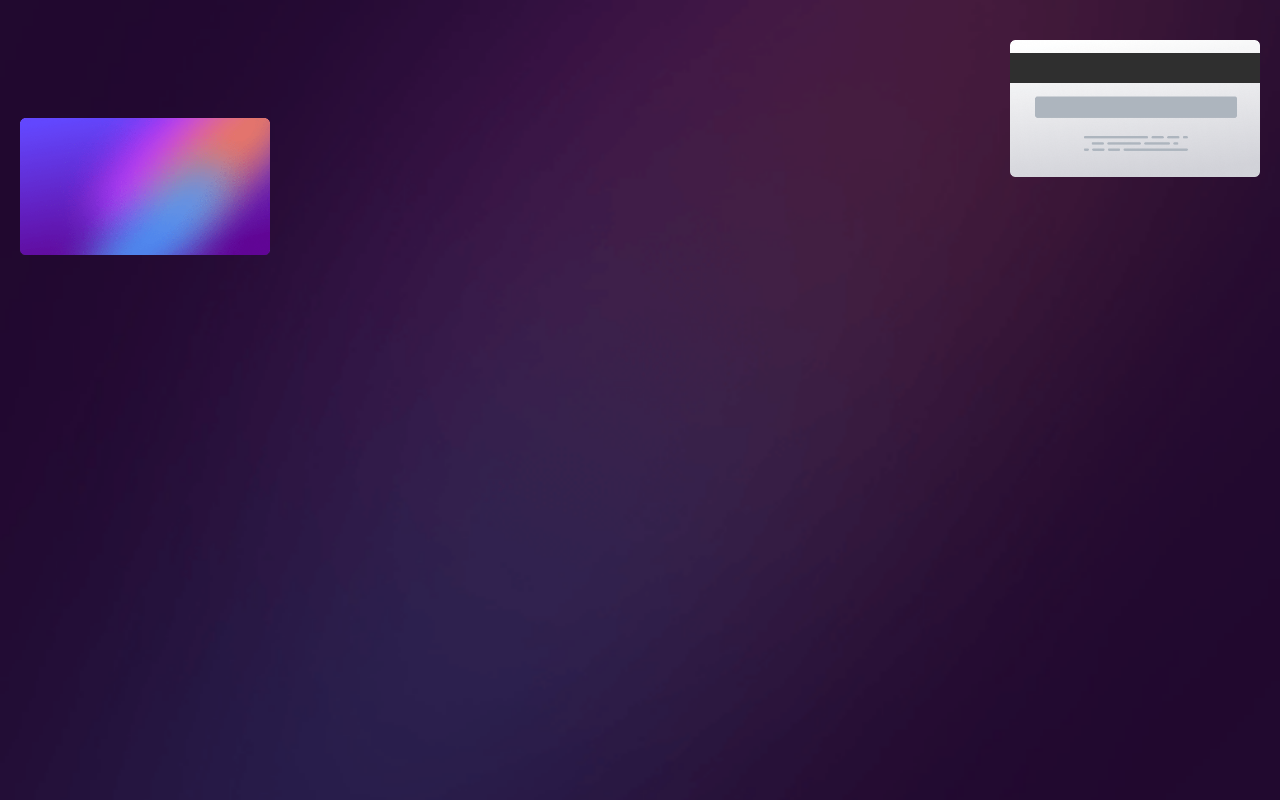
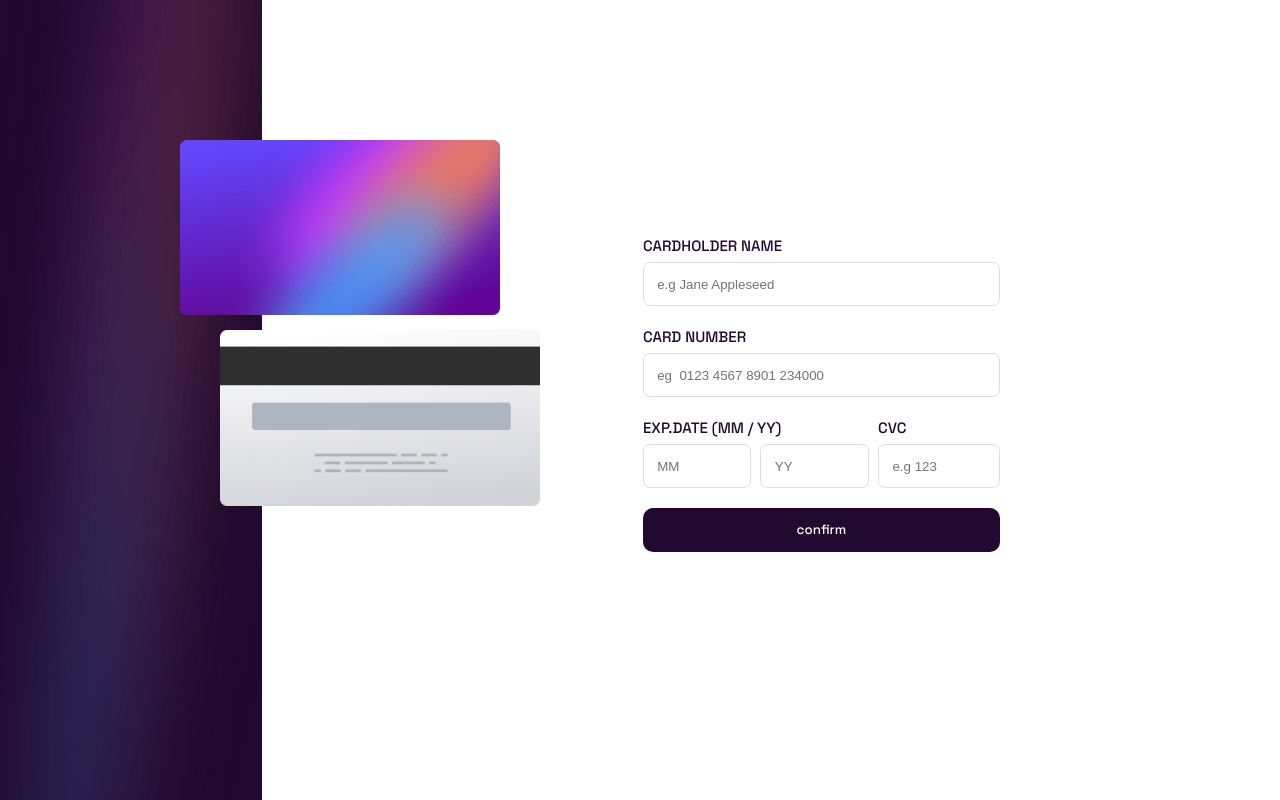
Before and after one commit to Missfara/card-checkout-page-, a React (Create React App) app: page / in a window 1280 px wide. Shown: the top 800 px of the page. Built offline with nearby package versions, Linux system fonts and the light colour scheme; a web font is replaced by a local one.

Commit message:
Added the desktop part

```diff
--- a/src/App.css
+++ b/src/App.css
@@ -11,7 +11,15 @@
   margin-top: 30em;
 } */
 
-
 * {
   box-sizing: border-box;
 }
+
+@media screen and (min-width: 367px) {
+  .App {
+    display: flex;
+  }
+  .image {
+    width: 50%;
+  }
+}
--- a/src/App.jsx
+++ b/src/App.jsx
@@ -1,4 +1,5 @@
 import React from "react";
+import "./App.css"
 
 // import Form from "./Form";
 // import Imageone from "./Image";
--- a/src/components/Form.jsx
+++ b/src/components/Form.jsx
@@ -3,10 +3,9 @@ import formcssmodule from "./Form.module.css";
 
 let Form = () => {
   return (
-    <div>
+    <div className={formcssmodule.formContainer}>
       <form className={formcssmodule.form}>
-        <label className={formcssmodule.label}>
-          Cardholder Name</label>
+        <label className={formcssmodule.label}>Cardholder Name</label>
 
         <input
           type="text"
@@ -15,9 +14,7 @@ let Form = () => {
           className={formcssmodule.firstinput}
         />
 
-
-        <label className={formcssmodule.label}>
-          Card Number </label >
+        <label className={formcssmodule.label}>Card Number </label>
         <input
           type="text"
           placeholder="eg  0123 4567 8901 234000"
@@ -25,12 +22,9 @@ let Form = () => {
           className={formcssmodule.firstinput}
         />
 
-
         <div className={formcssmodule.flex}>
           <div className={formcssmodule.date}>
-            <label className={formcssmodule.label}>
-              Exp.Date (mm / yy)
-            </label>
+            <label className={formcssmodule.label}>Exp.Date (mm / yy)</label>
             <div className={formcssmodule.dateInput}>
               <input
                 type="text"
@@ -56,7 +50,6 @@ let Form = () => {
               className={formcssmodule.cvc}
             />
           </div>
-
         </div>
 
         {/* <button className={formcssmodule.button}>
--- a/src/components/Form.module.css
+++ b/src/components/Form.module.css
@@ -1,7 +1,6 @@
 @import url("https://fonts.googleapis.com/css2?family=Heebo:wght@300;500;600;700;800&family=Inter:wght@400;500;600;700;800;900&family=Josefin+Sans:wght@400;600;700&family=League+Spartan:wght@600;700&family=Montserrat:ital,wght@0,100;0,200;0,400;0,500;0,600;1,100;1,200;1,400&family=Outfit&family=Playfair+Display:ital,wght@0,400;0,500;0,600;0,700;0,800;0,900;1,400;1,500;1,600;1,700;1,800;1,900&family=Poppins:wght@100;200;400;500;600&family=Ruda:wght@500&family=Space+Grotesk:wght@500;600;700&family=Ubuntu+Mono&display=swap");
 
-
-.form{
+.form {
   width: 100%;
   margin: auto;
   margin-top: 100px;
@@ -22,15 +21,13 @@
 
 .firstinput {
   width: 100%;
-  padding:  1em;
+  padding: 1em;
   border: 1px solid var(--light-grey-violet);
   margin-bottom: 1em;
   border-radius: 7px;
 }
 
-
-
-.flex{
+.flex {
   display: flex;
   justify-content: space-between;
   align-items: center;
@@ -40,11 +37,11 @@
   gap: 0.5em;
 }
 
-.date{
+.date {
   width: 65%;
 }
 
-.dateInput{
+.dateInput {
   display: flex;
   width: 100%;
   gap: 0.5em;
@@ -58,7 +55,6 @@
   border: 1px solid hsl(270, 3%, 87%);
 }
 
-
 .year {
   border-radius: 7px;
   border: 1px solid hsl(270, 3%, 87%);
@@ -66,7 +62,7 @@
   padding: 1em;
 }
 
-.cvv{
+.cvv {
   width: 35%;
 }
 
@@ -76,7 +72,6 @@
   border-radius: 7px;
   border: 1px solid hsl(270, 3%, 87%);
 }
-
 
 .button {
   margin: 13px;
@@ -90,6 +85,15 @@
   border-radius: 10px;
 }
 
-@media screen and (min-width: 376px ) {
+@media screen and (min-width: 376px) {
+  .formContainer {
+    display: flex;
+    height: 100vh;
+  }
 
+  .form {
+    width: 60%;
+    margin: auto;
+    margin-left: 0;
+  }
 }
--- a/src/components/Image.jsx
+++ b/src/components/Image.jsx
@@ -4,7 +4,6 @@ import Imagecssmodule from "./Image.module.css";
 let Image = () => {
   return (
     <div className={Imagecssmodule.outerdiv}>
-      <div>{/* <img src="bg-main-desktop.png" alt="pic1" /> */}</div>
       <div className={Imagecssmodule.bgContainer}>
         <img
           src="bg-main-mobile.png"
@@ -12,6 +11,7 @@ let Image = () => {
           className={Imagecssmodule.bg}
         />
       </div>
+      <div className={Imagecssmodule.cards}>
         <div className={Imagecssmodule.backContainer}>
           <img
             src="bg-card-back.png"
@@ -27,6 +27,7 @@ let Image = () => {
           />
         </div>
       </div>
+    </div>
   );
 };
 export default Image;
--- a/src/components/Image.module.css
+++ b/src/components/Image.module.css
@@ -1,23 +1,63 @@
-.bg{
+.bg {
   width: 100%;
 }
-.backContainer{
+.backContainer {
   position: absolute;
   top: 40px;
   right: 20px;
   width: 250px;
-
 }
 
-.front, .back{
+.front,
+.back {
   width: 250px;
 }
 
-.frontContainer{
+.frontContainer {
   position: absolute;
   top: 118px;
   left: 20px;
   width: 80%;
   width: 250px;
+}
 
+@media screen and (min-width: 367px) {
+  .outerdiv {
+    width: 100%;
   }
+
+  .bgContainer {
+    width: 42%;
+  }
+
+  .bg {
+    width: 100%;
+    height: 100vh;
+  }
+
+  .cards {
+    display: flex;
+    flex-direction: column-reverse;
+    gap: 10px;
+    position: absolute;
+    top: 140px;
+    left: 180px;
+  }
+
+  .backContainer {
+    position: static;
+  }
+
+  .front,
+  .back {
+    width: 320px;
+  }
+
+  .frontContainer {
+    position: static;
+  }
+
+  .back {
+    margin-right: -150px;
+  }
+}
```
Lines whose indentation alone changed are shown as unchanged.
